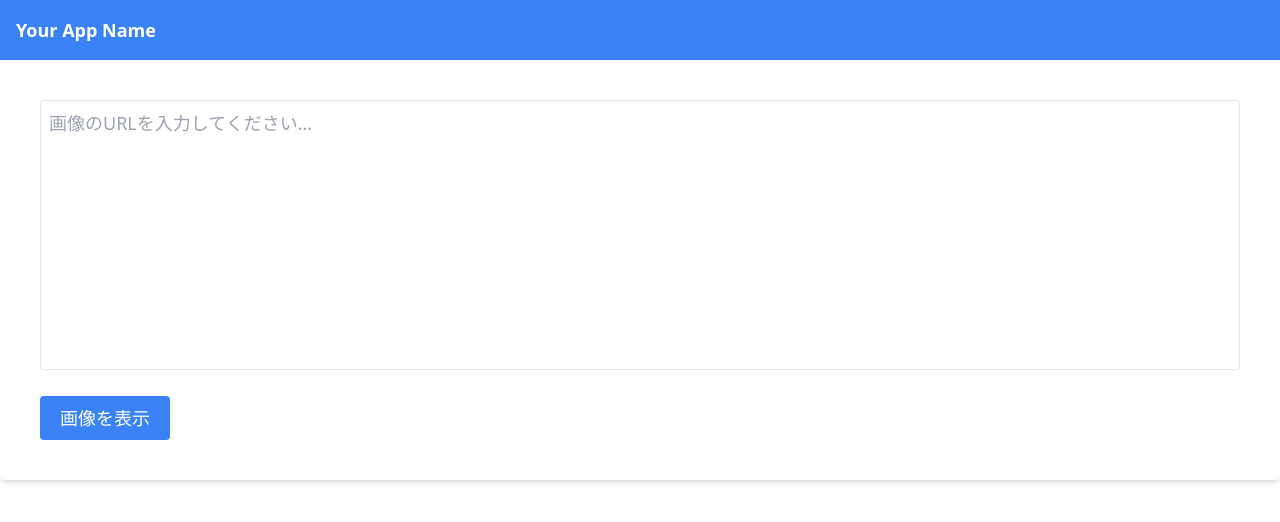
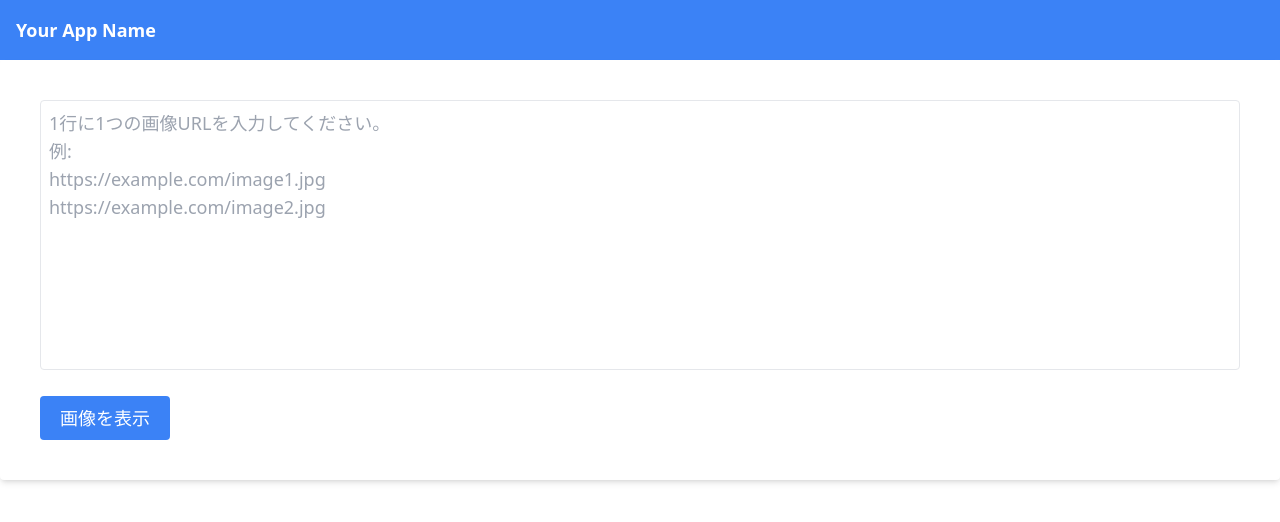
Before and after one commit to tkancf/proxy-maker, a SvelteKit app: page / in a window 1280 px wide. Shown: the top 522 px of the page. Built offline with nearby package versions, Linux system fonts and the light colour scheme.

Commit message:
Update placeholder for clarity

```diff
--- a/src/routes/+page.svelte
+++ b/src/routes/+page.svelte
@@ -16,7 +16,10 @@
 	<textarea
 		bind:value={imageUrlInput}
 		rows="9"
-		placeholder="画像のURLを入力してください..."
+		placeholder="1行に1つの画像URLを入力してください。
+例:
+https://example.com/image1.jpg
+https://example.com/image2.jpg"
 		class="w-full p-2 text-lg border rounded mb-5 resize-none"
 	/>
 	<button
```
